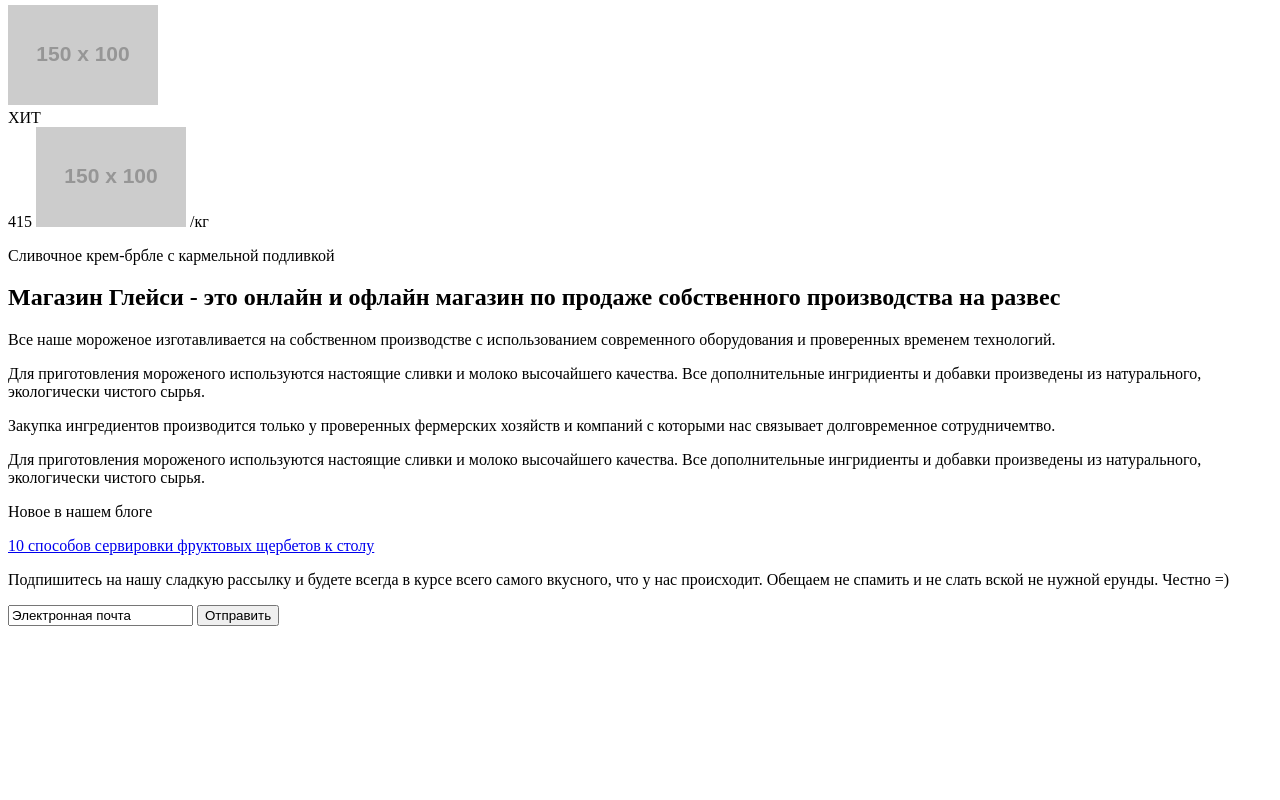
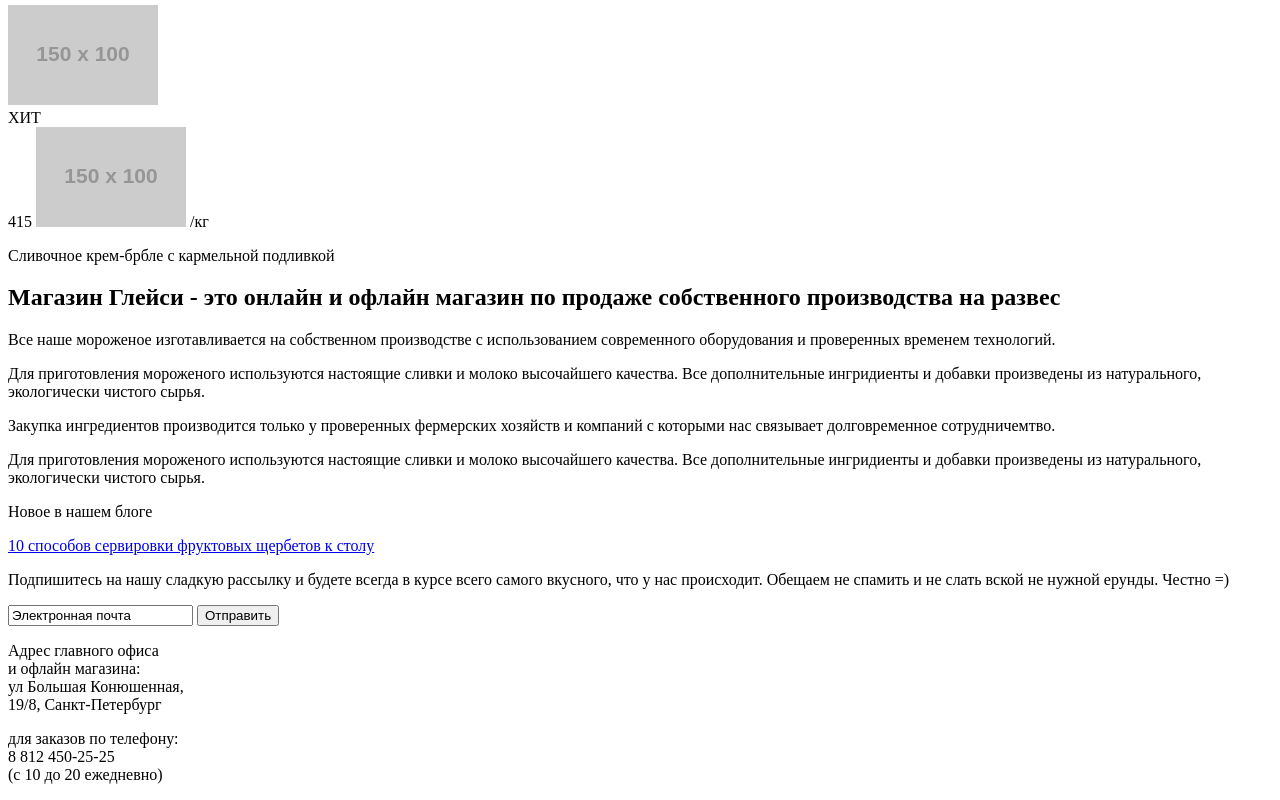
Before and after one commit to VVladim/191011-gllacy, a plain HTML site: page index.html in a window 1280 px wide. Shown: the part 1418-2218 px from the top of the page. Before the commit the page ends 2052 px from the top, so only its background shows below. Drawn offline with Linux system fonts and the light colour scheme; placeholder pictures from the web are drawn by us.

Commit message:
footer map and contacts

```diff
--- a/index.html
+++ b/index.html
@@ -210,5 +210,26 @@
 </div>
 </main>
 </div>
+<footer>
+  <div class="footer-map">
+    <section class="footer-contacts">
+          <p>
+            Адрес главного офиса<br>
+            и офлайн магазина:<br>
+          <span>
+           ул Большая Конюшенная,<br>
+           19/8, Санкт-Петербург
+          </span>
+        </p>
+        <p>
+          для заказов по телефону:<br>
+          <span>
+          8 812 450-25-25
+        </span><br>
+        (с 10 до 20 ежедневно)
+        </p>
+        </section>
+  </div>
+</footer>
   </body>
 </html>
```
